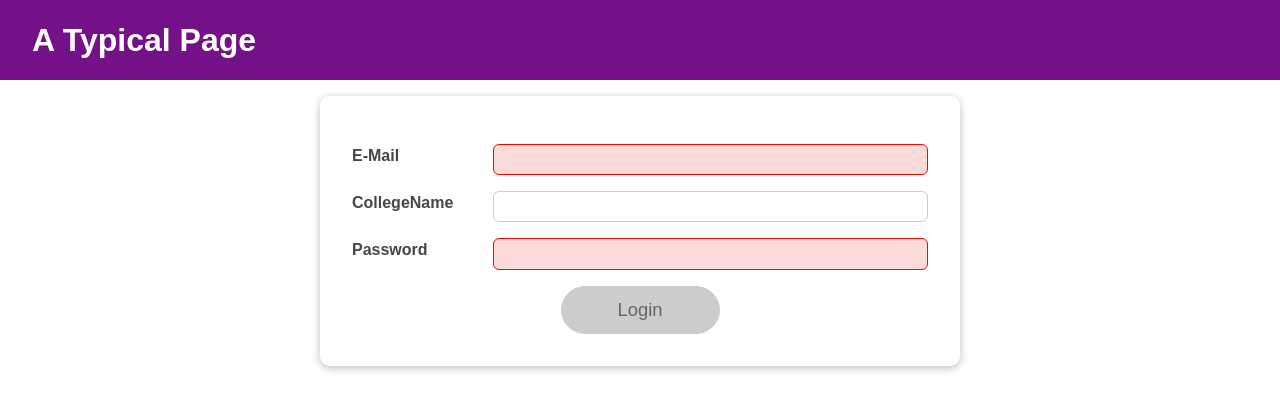
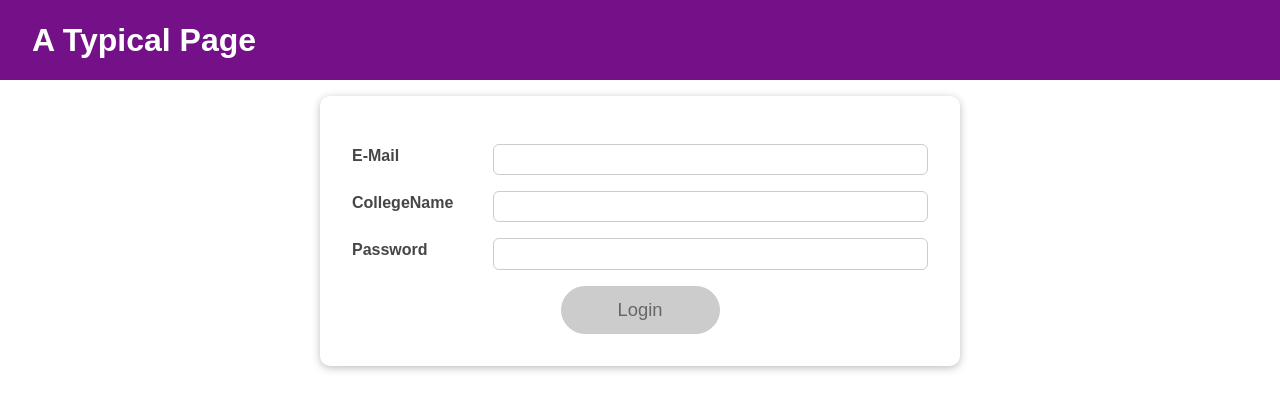
Before and after one commit to Sourav0809/Sharpner-Dummy-Project-3, a React (Create React App) app: page / in a window 1280 px wide. Shown: the top 410 px of the page. Built offline with nearby package versions, Linux system fonts and the light colour scheme.

Commit message:
error fixed

```diff
--- a/src/components/Login/Login.js
+++ b/src/components/Login/Login.js
@@ -11,18 +11,17 @@ const emailReducer = (state, action) => {
   if (action.type === "INPUT_BLUR") {
     return ({ value: state.value, isValid: state.value.includes('@') })
   }
-  return { value: '', isValid: false }
+  return state
 }
 
 const pwdReducer = (state, action) => {
-  console.log(state)
   if (action.type === 'USER_INPUT_PWD') {
     return ({ value: action.val, isValid: action.val.trim().length > 6 })
   }
   if (action.type === 'INPUT_BLUR') {
     return ({ value: state.value, isValid: state.value.trim().length > 6 })
   }
-  return { value: '', isValid: false }
+  return state
 }
 
 const Login = (props) => {
@@ -31,25 +30,8 @@ const Login = (props) => {
   const [formIsValid, setFormIsValid] = useState(false);
 
 
-  const [emailState, dispatchEmail] = useReducer(emailReducer, { value: '', isValid: false })
-  const [pwdState, dispatchPwd] = useReducer(pwdReducer, { value: '', isValid: false })
-
-
-
-  // useEffect(() => {
-  //   const cleanUpTimeOut = setTimeout(() => {
-  //     console.log("checking")
-  //     setFormIsValid(
-  //       enteredEmail.includes('@') && enteredPassword.trim().length > 6 && enteredCollegeName.trim().length >= 10
-  //     );
-
-  //   }, 500);
-
-  //   return (() => {
-  //     clearTimeout(cleanUpTimeOut)
-  //   })
-
-  // }, [enteredEmail, enteredPassword, enteredCollegeName])
+  const [emailState, dispatchEmail] = useReducer(emailReducer, { value: '', isValid: null })
+  const [pwdState, dispatchPwd] = useReducer(pwdReducer, { value: '', isValid: null })
 
 
 
@@ -60,6 +42,7 @@ const Login = (props) => {
   };
 
   const passwordChangeHandler = (event) => {
+    console.log(emailState);
     dispatchPwd({
       type: 'USER_INPUT_PWD',
       val: event.target.value
```
